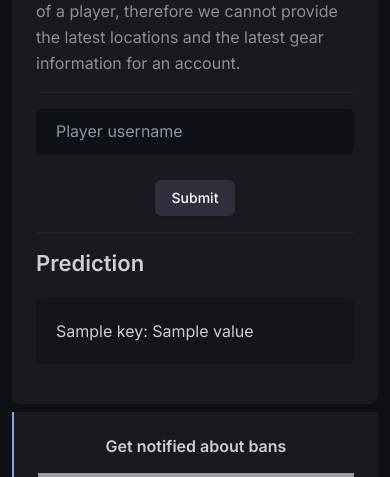
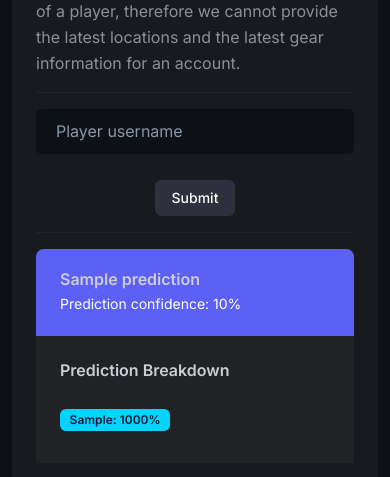
Before and after one commit to Bot-detector/Bot-Detector-Web, a Python web app: template src/templates/pages/account_search.html in a window 390 px wide. Shown: the part 393-870 px from the top of the page. Run offline with Jinja, Linux system fonts and the light colour scheme; the template is opened without the code that fills it: most values are stand-ins (such as "Sample title", 1, 10 or a date in 2020); some libraries are stand-ins or nearby versions; grey boxes are pictures that could not be loaded.

Commit message:
checkpoint ok

```diff
--- a/src/api/account_search.py
+++ b/src/api/account_search.py
@@ -13,7 +13,7 @@ async def get_account_search(request: Request) -> HTMLResponse:
 
 @router.post("/account-search")
 async def post_account_search(request: Request, username: str = Form(...)) -> HTMLResponse:
-    # You can access the submitted username using the "username" variable
-    prediction = await BD_API.get_prediction(name=username)
-    response = {"request": request, "prediction": prediction}
+    results = await BD_API.get_prediction(name=username)  # returns a list
+    print(results)
+    response = {"request": request, "predictions": results}
     return templates.TemplateResponse("pages/account_search.html", response)
--- a/src/templates/pages/account_search.html
+++ b/src/templates/pages/account_search.html
@@ -41,29 +41,31 @@
                             </form>
                             <hr>
 
-                            <!-- Display prediction results if available -->
-                            {% if prediction %}
-                            <h2>Prediction</h2>
-                            <ul>
-                                {% for key, value in prediction.items() %}
-                                {% if key == "predictions_breakdown" %}
-                                <li>{{ key }}:
-                                    <ul>
-                                        {% for sub_key, sub_value in value.items() %}
-                                        {% if sub_value != 0 %}
-                                        <li>{{ sub_key }}: {{ sub_value * 100 }}%</li>
-                                        {% endif %}
+                        <!-- Display prediction results if available -->
+                        {% if predictions %}
+                            {% for prediction in predictions %}
+                            <div class="card mb-4 shadow-sm">
+                                <div class="card-header bg-primary text-white">
+                                    <h4 class="mb-0">{{ prediction.player_name }}</h4>
+                                    <small>Prediction confidence: {{ (prediction.prediction_confidence * 100)|round(1) }}%</small>
+                                </div>
+                                <div class="card-body" style="background-color: #202225;">
+                                    <h5 class="card-title">Prediction Breakdown</h5>
+                                    <div class="row">
+                                        {% for bot_type, score in prediction.predictions_breakdown.items() %}
+                                            {% if score != 0 %}
+                                            <div class="col-md-4 mb-2">
+                                                <span class="badge bg-info text-dark w-100 text-center">
+                                                    {{ bot_type.replace('_', ' ') }}: {{ (score * 100)|round(1) }}%
+                                                </span>
+                                            </div>
+                                            {% endif %}
                                         {% endfor %}
-                                    </ul>
-                                </li>
-                                {% elif key == "prediction_confidence" %}
-                                <li>{{ key }}: {{ value * 100 }}%</li>
-                                {% else %}
-                                <li>{{ key }}: {{ value }}</li>
-                                {% endif %}
-                                {% endfor %}
-                            </ul>
-                            {% endif %}
+                                    </div>
+                                </div>
+                            </div>
+                            {% endfor %}
+                        {% endif %}
                         </div>
                     </div>
                 </article>
```
Also changed, not shown: src/static/core.botdetector.css (line endings or trailing spaces).
